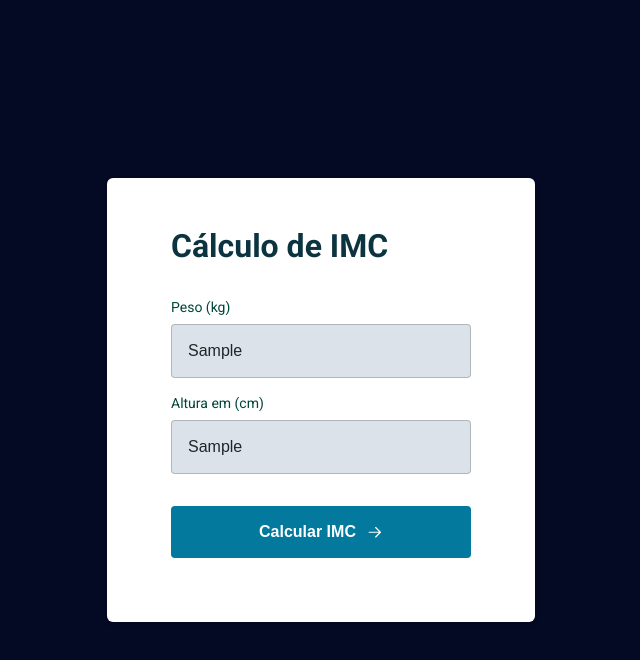
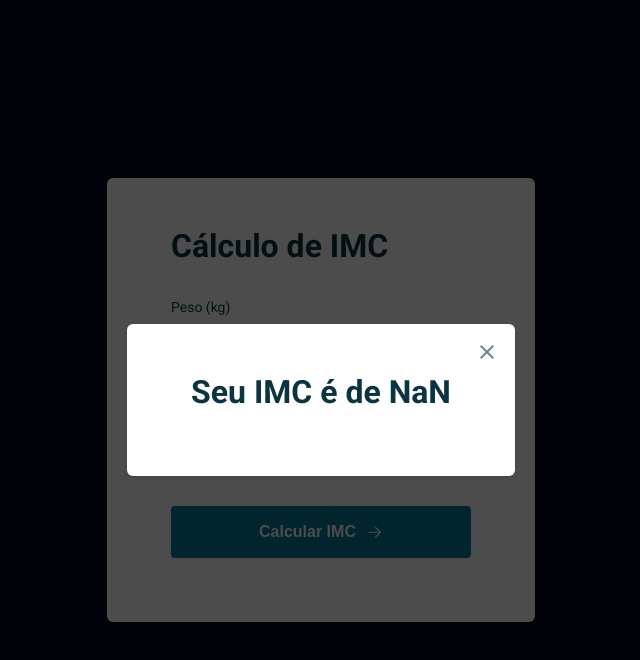
Before and after one commit to RenanFachin/RS_IMC, a plain HTML site: page index.html in a window 1280 px wide. Both pictures are taken after typing "Sample", "Sample" into the empty fields and a click on the button "Calcular IMC". Shown: the whole page, without its empty margins (319-959 px from the left). Drawn offline with Linux system fonts and the light colour scheme.

Commit message:
Feita a captura dos dados referente ao MODAL e manipulado estes dados para variáveis. Feita a troca da mensagem e adicionando a classe OPEN do modal wrapper utilizando a manipulação da DOM

```diff
--- a/index.html
+++ b/index.html
@@ -50,7 +50,8 @@
                     <img src="./assets/close.svg" alt="Botão para fechar o pop-up">
                 </button>
 
-                Seu IMC é de 28
+                <!-- Criado a tag span para poder mudar este valor com o JS -->
+                <span>Seu IMC é de 28</span>
             </h2>
         </div>
     </div>
--- a/script.js
+++ b/script.js
@@ -2,6 +2,12 @@
 const form = document.querySelector('form')
 const inputWeight = document.querySelector('#weight')
 const inputHeight = document.querySelector('#height')
+
+// variáveis do MODAL
+const modalWrapper = document.querySelector('.modal-wrapper')
+const modalMessage = document.querySelector('.modal-wrapper .title span')
+const modalBtnClose = document.querySelector('.modal-wrapper button.close')
+
 
 // Fazendo o submit do formulário
 // 3 maneiras de criar e atribuir a um evento
@@ -27,9 +33,12 @@ form.onsubmit = function(event) {
 
     // criando uma variável para receber o resultado da função IMC que está sendo passada as const capturadas pelo input
     const result = IMC(weight,height)
-    console.log(result)
+    const message = `Seu IMC é de ${result}`
+
+    // Fazendo o modal aparecer e apresentar a mensagem
+    modalMessage.innerText = `${message}` // Alterando o conteúdo de algo utilizando a manipulação da DOM
+    modalWrapper.classList.add('open') // Adicionando uma classe com a manipulação da DOM
 }
-
 
 function IMC(weight, height) {
     return (weight / ((height/100) ** 2)).toFixed(2)
```
